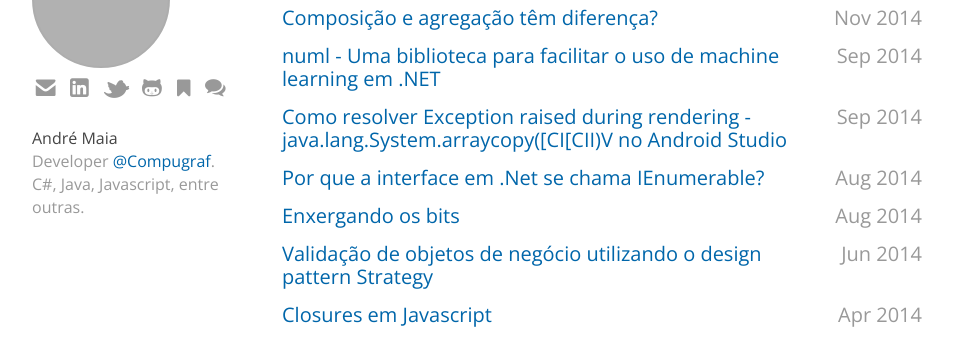
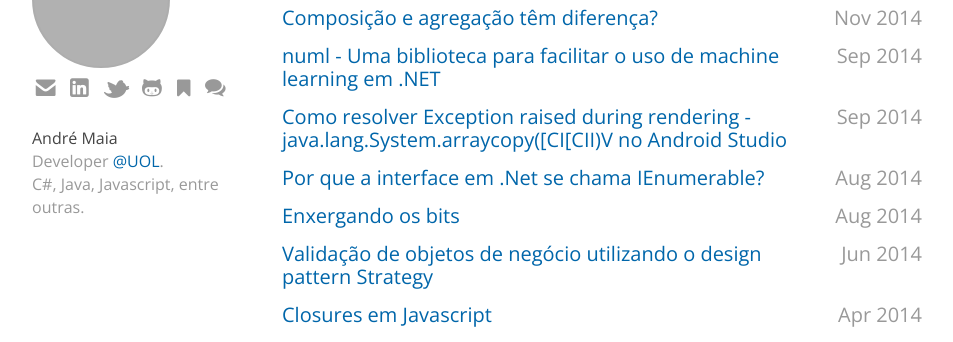
Before and after one commit to andrenmaia/anmaia.com.br, a Jekyll site: the page built from index.html, in a window 1280 px wide. Shown: the part 90-432 px from the top of the page, without its empty margins (138-1091 px from the left). Built offline with Jekyll 4.4.1, drawn with Linux system fonts in a browser that asks for light colours; some web fonts are replaced; Markdown is read by kramdown in place of the engine named in the settings; grey boxes are pictures that could not be loaded.

Commit message:
Update company

```diff
--- a/_layouts/default.html
+++ b/_layouts/default.html
@@ -83,7 +83,7 @@
           <ul id="me">
             <li>André Maia</span></li>
             <li class="gray">
-              Developer <a href="http://www.compugraf.com.br">@Compugraf</a>.</br>
+              Developer <a href="https://pagseguro.uol.com.br">@UOL</a>.</br>
               C#, Java, Javascript, entre outras.
             </li>
           </ul>
```
